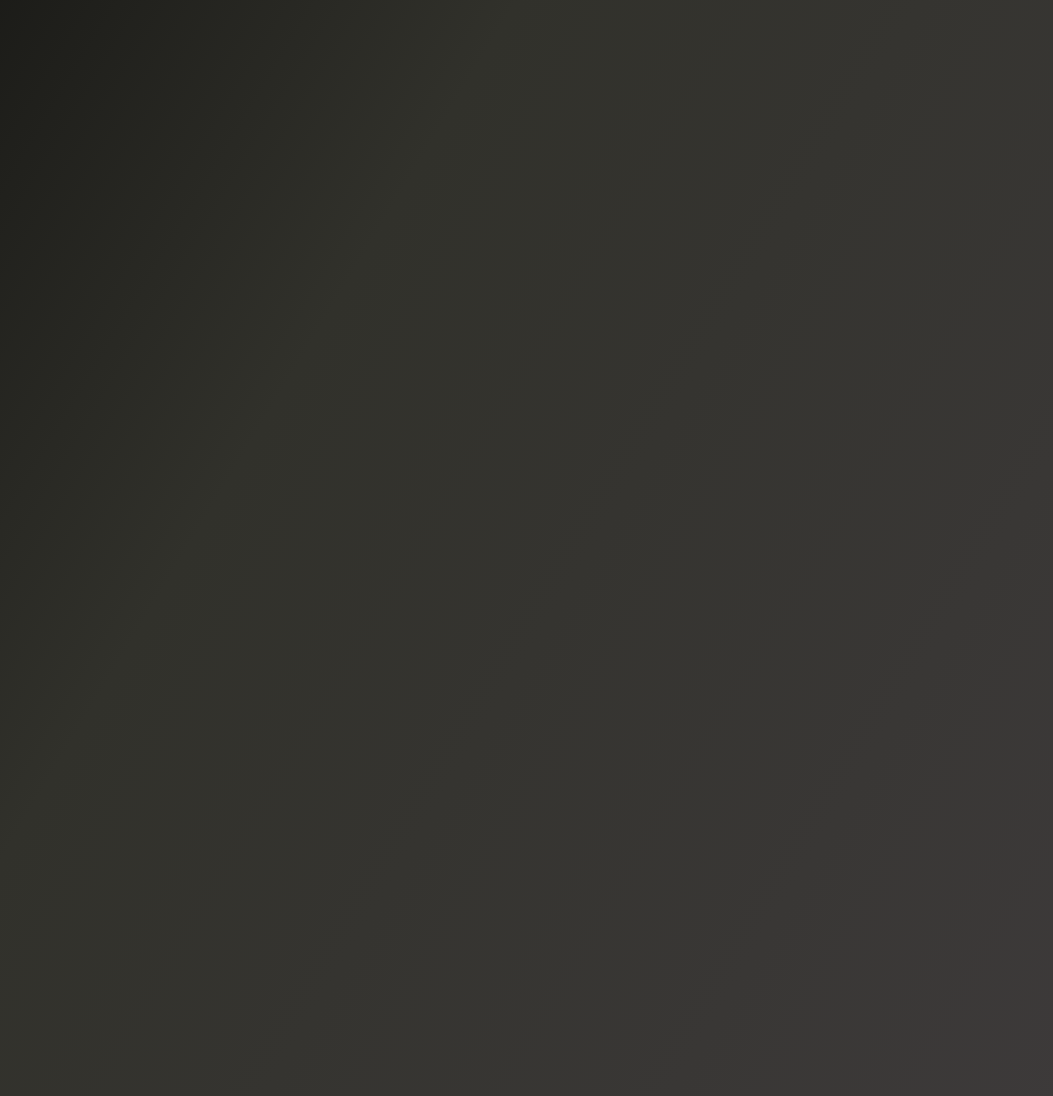
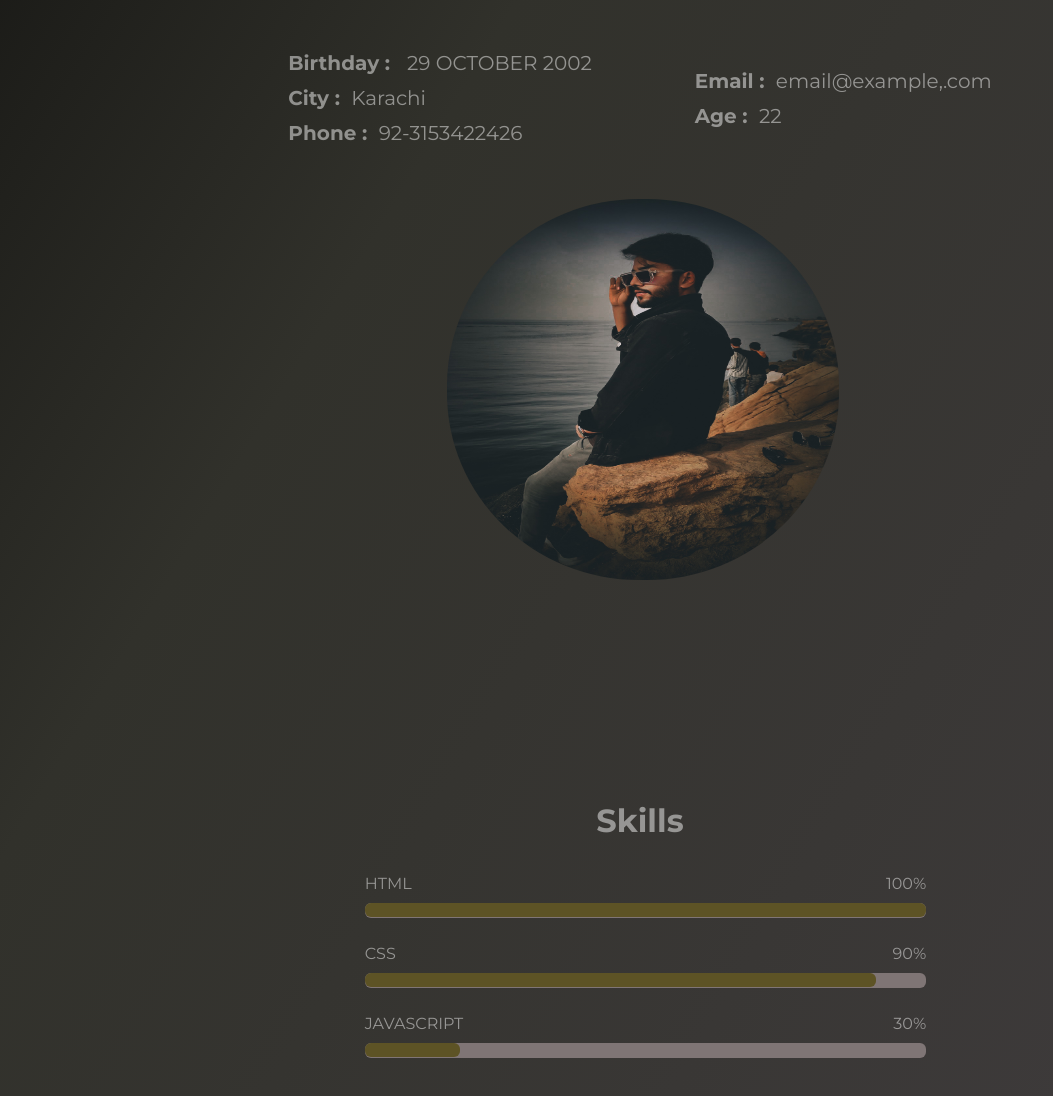
Before and after one commit to abdull42335/PORTFOLIO, a plain HTML site: page index.html in a window 1280 px wide. Shown: the part 1160-2256 px from the top of the page, without its empty margins (0-1053 px from the left). Drawn offline with nearby package versions, Linux system fonts and the light colour scheme.

Commit message:
About & skills page created

```diff
--- a/index.html
+++ b/index.html
@@ -1,63 +1,137 @@
 <!DOCTYPE html>
 <html lang="en">
   <head>
-    <meta charset="UTF-8">
-    <meta name="viewport" content="width=device-width, initial-scale=1.0">
+    <meta charset="UTF-8" />
+    <meta name="viewport" content="width=device-width, initial-scale=1.0" />
     <title>Document</title>
-    <link rel="stylesheet" href="style.css">
+    <link rel="stylesheet" href="style.css" />
     <script src="https://code.jquery.com/jquery-3.4.1.js"></script>
-  <link rel="stylesheet" href="https://cdnjs.cloudflare.com/ajax/libs/font-awesome/5.15.3/css/all.min.css"/>
-  <meta name="viewport" content="width=device-width, initial-scale=1.0">
+    <link
+      rel="stylesheet"
+      href="https://cdnjs.cloudflare.com/ajax/libs/font-awesome/5.15.3/css/all.min.css"
+    />
+    <meta name="viewport" content="width=device-width, initial-scale=1.0" />
   </head>
   <body>
     <nav>
       <ul>
-           <li class="logo"><img src="./Gemini_Generated_Image_io2sytio2sytio2s-removebg-preview.png" alt=""></li>
+        <li class="logo">
+          <img
+            src="./Gemini_Generated_Image_io2sytio2sytio2s-removebg-preview.png"
+            alt=""
+          />
+        </li>
         <li class="items"><a href="#">Home</a></li>
         <li class="items"><a href="#">About</a></li>
         <li class="items"><a href="#">Projects</a></li>
         <li class="items"><a href="#">Contact</a></li>
         <!-- <li class="items"><a href="#">Feedback</a></li> -->
-           <li class="btn"><a href="#"><i class="fas fa-bars"></i></a></li>
+        <li class="btn">
+          <a href="#"><i class="fas fa-bars"></i></a>
+        </li>
       </ul>
     </nav>
+
+    <div class="container-1">
+      <div class="left-1">
+        <span>Hello my name is....</span>
+        <br />
+        <h1>Abdullah Sheikh</h1>
+        <h2>I create visually pleasing interfaces for the web.</h2>
+        <h4>
+          I'm a passionate Frontend Developer with hands-on experience in <br />
+          building web applications using HTML & CSS with TypeScript.
+        </h4>
+        <h5>
+          Currently available for freelance
+          <a href="tel:03153422426">|Contact Me|</a>
+        </h5>
+      </div>
+      <!-- <div class="link">
+<a href="mailto:abdull42335@gmail.com">abdull42335@gmail.com <span><hr></span></a>
+        </div> -->
+    </div>
+
+    <div class="abtheading">
+      <h1>ABOUT ME</h1>
+    </div>
+
+    <div class="container-2">
+      <div class="left-2">
+        <!-- <h4>HELLO <span>👋</span></h4> -->
+        <p>
+          My name is [Abdullah Sheikh], and I am a dedicated student pursuing my
+          Bachelor's degree in Engineering (2nd Year). Alongside my studies, I
+          am learning Web Development through the Saylani Mass IT Training
+          Program. This program has provided me with a strong foundation in
+          modern web technologies, including HTML, CSS, JavaScript, and
+          frameworks. I am passionate about coding, problem-solving, and
+          continuously enhancing my skills to become a professional web
+          developer. I am excited about this journey and look forward to working
+          on exciting projects and growing as a developer!
+        </p><br><br>
+        <div class="information">
+<div class="left-3">
+    <p><b>Birthday&nbsp;:&nbsp;&nbsp;&nbsp;</b>29 OCTOBER 2002</p>
+    <p><b>City&nbsp;:&nbsp;&nbsp;</b>Karachi</p>
+    <p><b>Phone&nbsp;:&nbsp;&nbsp;</b>92-3153422426</p>
+</div>
+<div class="righ-3">
+    <p><b>Email&nbsp;:&nbsp;&nbsp;</b>email@example,.com</p>
+    <p><b>Age&nbsp;:&nbsp;&nbsp;</b>22</p>
+</div>
+        </div>
+      </div>
+      <div class="right-2">
+        <img src="./My-pic.jpg" alt="" />
+      </div>
+    </div>
+
+    <div class="container-3">
+      <div class="top-1">
+        <h1>Skills</h1>
+      </div>
+      <div class="Bottom">
+        <div class="box1">
+          <span class="Skills">
+            <span>HTML</span>
+            <p>100%</p>
+          </span>
+
+          <div class="Full-fil">
+            <div class="half-fill">
+
+            </div>
+          </div>
+        </div>
+        <div class="box1">
+          <span class="Skills">
+            <span>CSS</span>
+            <p>90%</p>
+          </span>
+          <div class="Full-fil">
+            <div class="half-fill-2">
+
+            </div>
+          </div>
+        </div>
+        <div class="box1">
+          <span class="Skills">
+            <span>JAVASCRIPT</span>
+            <p>30%</p>
+          </span>
+          <div class="Full-fil">
+            <div class="half-fill-3">
+
+            </div>
+          </div>
+        </div>
+      </div>
+    </div>
 
 
 
 
-    <div class="container-1">
-        <div class="left-1">
-<span>Hello my name is....</span>
-<br>
-<h1>Abdullah Sheikh</h1>
-<h2>I create visually pleasing
-    interfaces for the web.</h2>
-    <h4>I'm a passionate Frontend Developer with hands-on experience in <br>
-        building web applications using HTML & CSS with TypeScript.</h4>
-        <h5>Currently available for freelance <a href="tel:03153422426">|Contact Me|</a></h5>
-        </div>
-        <!-- <div class="link">
-<a href="mailto:abdull42335@gmail.com">abdull42335@gmail.com <span><hr></span></a>
-        </div> -->
-
-
-    </div>
-
-    <div class="abtheading">
-        <h1>ABOUT ME</h1>
-
-    </div>
-
-    <div class="container-2">
-
-<div class="left-2">
-
-<h4>HELLO <span>👋</span></h4>
-</div>
-<div class="right-2">
-
-</div>
-    </div>
 
   </body>
   <script src="index.js"></script>
--- a/style.css
+++ b/style.css
@@ -1,32 +1,35 @@
 @import url("https://fonts.googleapis.com/css?family=Montserrat:400,500,600,700&display=swap");
-@import url('https://fonts.googleapis.com/css2?family=Creepster&family=Orbitron:wght@400..900&family=Titillium+Web:ital,wght@0,200;0,300;0,400;0,600;0,700;0,900;1,200;1,300;1,400;1,600;1,700&display=swap');
+@import url("https://fonts.googleapis.com/css2?family=Creepster&family=Orbitron:wght@400..900&family=Titillium+Web:ital,wght@0,200;0,300;0,400;0,600;0,700;0,900;1,200;1,300;1,400;1,600;1,700&display=swap");
 
 * {
   margin: 0;
   padding: 0;
   box-sizing: border-box;
-  /* font-family: "Montserrat", sans-serif; */
-  font-family: "Orbitron", sans-serif;
+
   color: #ffffff7a;
   text-decoration: none;
   list-style: none;
 }
-body{
+body {
   height: 500vh;
   /* background-image: linear-gradient(349deg, #08102c 0%, #030506 50%, #1a212a 100%); */
   background-color: #000000;
-background-image: linear-gradient(121deg, #000000 0%, #31312b 33%, #3d3a3a 66%, #393434 100%);
+  background-image: linear-gradient(
+    121deg,
+    #000000 0%,
+    #31312b 33%,
+    #3d3a3a 66%,
+    #393434 100%
+  );
 
   background-size: cover;
   background-repeat: no-repeat;
 }
 nav {
-
   height: 100px;
   padding: 0px 0px;
 }
 nav ul {
-
   list-style: none;
   display: flex;
   flex-wrap: wrap;
@@ -37,6 +40,7 @@ nav ul {
 nav ul li {
   padding: 0px 0;
   cursor: pointer;
+  font-family: "Orbitron", sans-serif;
 }
 nav ul li.items {
   position: relative;
@@ -94,7 +98,6 @@ nav ul li.btn.hide i:before {
 }
 @media all and (max-width: 900px) {
   nav {
-
     padding: 5px 30px;
   }
   nav ul li.items {
@@ -115,74 +118,75 @@ nav ul li.btn.hide i:before {
     opacity: 0;
   }
 
-
-  .container-1{
+  .container-1 {
     flex-direction: column;
     justify-content: center;
     text-align: center;
   }
-  .left-1 h1{
-    font-size:55px ;
+  .left-1 h1 {
+    font-size: 55px;
+  }
+  /*
+  .link a{
+    font-size: 11px;
+  } */
+
+  .left-2 {
+    text-align: center;
   }
 
-  .link a{
-    font-size: 11px;
+  /* SKILLS */
+  .container-3 {
+    flex-direction: column;
+  }
 }
 
-}
-
-
-.container-1{
-
+.container-1 {
   display: flex;
   justify-content: center;
   align-items: center;
-
+  font-family: "Orbitron", sans-serif;
 }
-.left-1{
+.left-1 {
   width: 63%;
   margin-top: 150px;
 }
-.left-1 h1{
+.left-1 h1 {
   font-size: 80px;
 
   font-style: italic;
 }
-.left-1 h4{
+.left-1 h4 {
   font-size: 25px;
   line-height: 44px;
-
 }
-.left-1 h5{
+.left-1 h5 {
   margin-top: 12px;
 }
-.left-1 a{
+.left-1 a {
   color: #000000;
   font-size: 16px;
   transition: all 0.3s ease;
 }
-.left-1 a:hover{
+.left-1 a:hover {
   color: brown;
-
 }
-.link{
+.link {
   transform: rotate(90deg);
 
   right: -35px;
   position: fixed;
   top: 367px;
-
 }
-.link a{
+.link a {
   color: #ffffff;
   font-weight: 600;
   transition: all 0.3s ease;
 }
-.link a:hover{
+.link a:hover {
   color: #17644ad4;
-
 }
-.link span{
+.link span {
   position: relative;
   position: relative;
   top: -10px;
@@ -194,16 +198,104 @@ color: #17644ad4;
 
 /* SECOND-CONTAINER STARTING */
 
-.abtheading h1{
+.abtheading h1 {
   margin-top: 223px;
   text-align: center;
+  font-family: "Montserrat", sans-serif;
 }
 
-.container-2{
+.container-2 {
   margin-top: 43px;
   display: flex;
+  gap: 51px;
+  flex-direction: column;
+  align-items: center;
+}
+
+.left-2 {
+  width: 63%;
+  line-height: 29px;
+  font-size: 20px;
+  font-family: "Montserrat", sans-serif;
+}
+
+.right-2 {
+  margin-right: 100px;
+}
+.right-2 img {
+  height: 381px;
+  width: 137%;
+  border-radius: 49%;
+  transition: all 0.3s ease;
+}
+.right-2 img:hover {
+  box-shadow: 0 0 12px #757579;
+  transform: translate(0px, 9px);
+}
+
+/* THIRD CONTAINER STARTING */
+.container-3 {
+  display: flex;
+  flex-direction: column;
+  align-items: center;
   gap: 23px;
+  margin-top: 217px;
+}
+.top-1 h1 {
+  font-family: "Montserrat", sans-serif;
+}
+.Bottom {
+  width: 43%;
+}
+
+.box1 {
+  height: 59px;
+  width: 102%;
+  margin-top: 11px;
+  font-family: "Montserrat", sans-serif;
+  margin-left: 0px;
+}
+.Skills {
+  /* display: block; */
+}
+.Skills p {
+  float: right;
+}
+.Full-fil {
+  /* border: 1px solid black; */
+  height: 15px;
+  width: 100%;
+  margin-top: 10px;
+  background-color: #7f7575;
+  border-radius: 6px;
+}
+.half-fill {
+  /* border: 1px solid black; */
+  height: 14px;
+  width: 100%;
+  border-radius: 6px;
+  background-color: #5d5325;
+}
+.half-fill-2 {
+  height: 14px;
+  width: 91%;
+  border-radius: 6px;
+  background-color: #5d5325;
+}
+.half-fill-3 {
+  height: 14px;
+  width: 17%;
+  border-radius: 6px;
+  background-color: #5d5325;
+}
+.information{
+  cursor: pointer;
+display: flex;
 flex-direction: row;
 justify-content: space-around;
 align-items: center;
 }
+
+.information p{
+  margin-top: 6px;
+}
```
Also changed, not shown: My-pic.jpg (added). Lines whose indentation alone changed are shown as unchanged.
